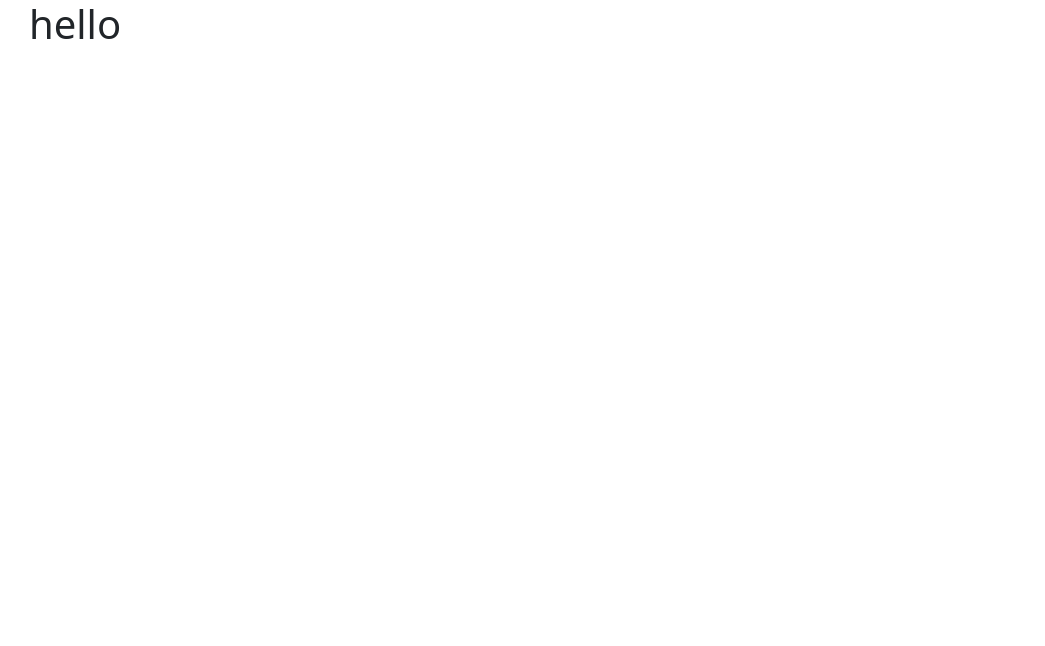
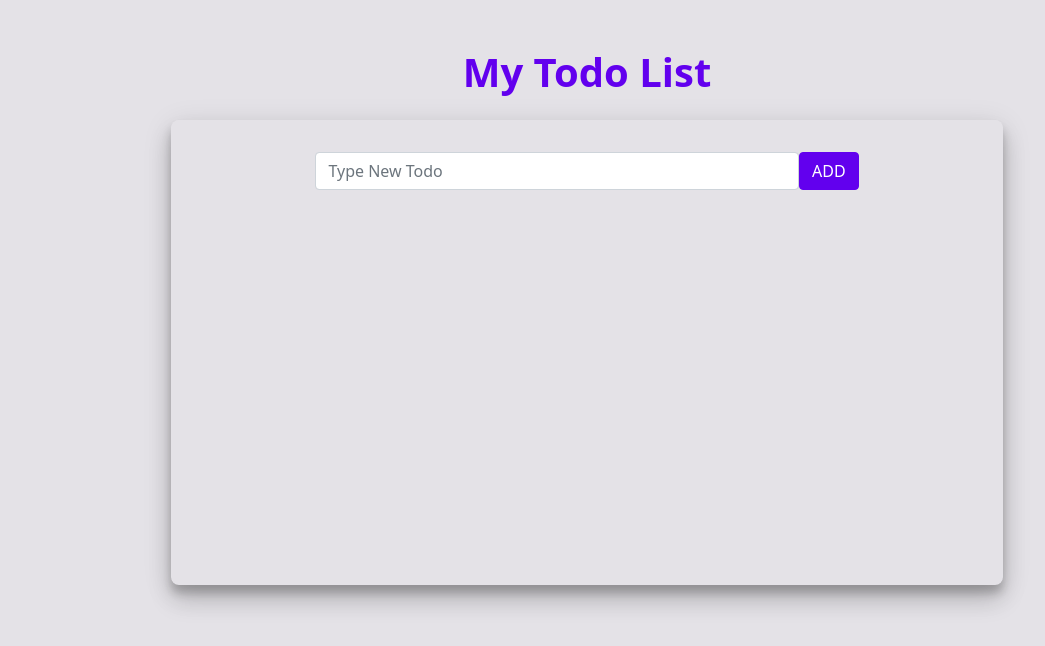
Before and after one commit to Mar-Issah/PERN-Todo-List, a React (Create React App) app in the folder client/: page / in a window 1280 px wide. Shown: the top 646 px of the page, without its empty margins (53-1098 px from the left). Built offline with nearby package versions, Linux system fonts and the light colour scheme.

Commit message:
completed form inpit

```diff
--- a/client/src/App.js
+++ b/client/src/App.js
@@ -1,10 +1,14 @@
+import CreateTodo from "./components/CreateTodo";
 import "./App.css";
 
 function App() {
 	return (
-		<div className="container">
-			<h1 className="">hello</h1>
-		</div>
+		<>
+			<h1 className="text-center pt-5 pb-3 heading">My Todo List</h1>
+			<div className="container todo-container">
+				<CreateTodo />
+			</div>
+		</>
 	);
 }
 
--- /dev/null
+++ b/client/src/components/CreateTodo.js
@@ -0,0 +1,25 @@
+import React, { useState } from "react";
+import { Button } from "react-bootstrap";
+
+const CreateTodo = () => {
+	const [description, setDescription] = useState("");
+	console.log(description);
+	return (
+		<div className="p-3">
+			<form className="d-flex mt-3">
+				<input
+					type="text"
+					className="form-control"
+					placeholder="Type New Todo"
+					value={description}
+					onChange={(e) => setDescription(e.target.value)}
+				/>
+				<Button variant="primary" type="submit">
+					ADD
+				</Button>
+			</form>
+		</div>
+	);
+};
+
+export default CreateTodo;
--- a/client/src/index.css
+++ b/client/src/index.css
@@ -1,13 +1,46 @@
 body {
-  margin: 0;
-  font-family: -apple-system, BlinkMacSystemFont, 'Segoe UI', 'Roboto', 'Oxygen',
-    'Ubuntu', 'Cantarell', 'Fira Sans', 'Droid Sans', 'Helvetica Neue',
-    sans-serif;
-  -webkit-font-smoothing: antialiased;
-  -moz-osx-font-smoothing: grayscale;
+	margin: 0;
+	font-family: -apple-system, BlinkMacSystemFont, "Segoe UI", "Roboto", "Oxygen",
+		"Ubuntu", "Cantarell", "Fira Sans", "Droid Sans", "Helvetica Neue",
+		sans-serif;
+	-webkit-font-smoothing: antialiased;
+	-moz-osx-font-smoothing: grayscale;
+	background-color: #e4e2e7 !important;
 }
 
 code {
-  font-family: source-code-pro, Menlo, Monaco, Consolas, 'Courier New',
-    monospace;
+	font-family: source-code-pro, Menlo, Monaco, Consolas, "Courier New",
+		monospace;
 }
+
+.todo-container {
+	display: flex;
+	width: 65% !important;
+	min-width: 450px;
+	height: 464.59px;
+	box-shadow: 0px 16px 24px rgba(0, 0, 0, 0.14),
+		0px 6px 30px rgba(0, 0, 0, 0.12), 0px 8px 10px rgba(0, 0, 0, 0.2);
+	border-radius: 8px;
+	flex-direction: column;
+}
+.todo-container:hover {
+	border: 1px solid #6200ee;
+	border-radius: 8px;
+}
+.heading {
+	color: #6200ee;
+	font-weight: 900;
+}
+
+form {
+	width: 70%;
+	margin: 0 auto;
+}
+
+.btn-primary {
+	background-color: #6200ee !important;
+	border-color: #6200ee !important;
+}
+.btn-primary:hover {
+	border-color: #fff !important;
+}
```
Also changed, not shown: client/components/EditTodo.js (deleted), client/src/components/AllTodo.js (added), client/src/components/EditTodo.js (added).
